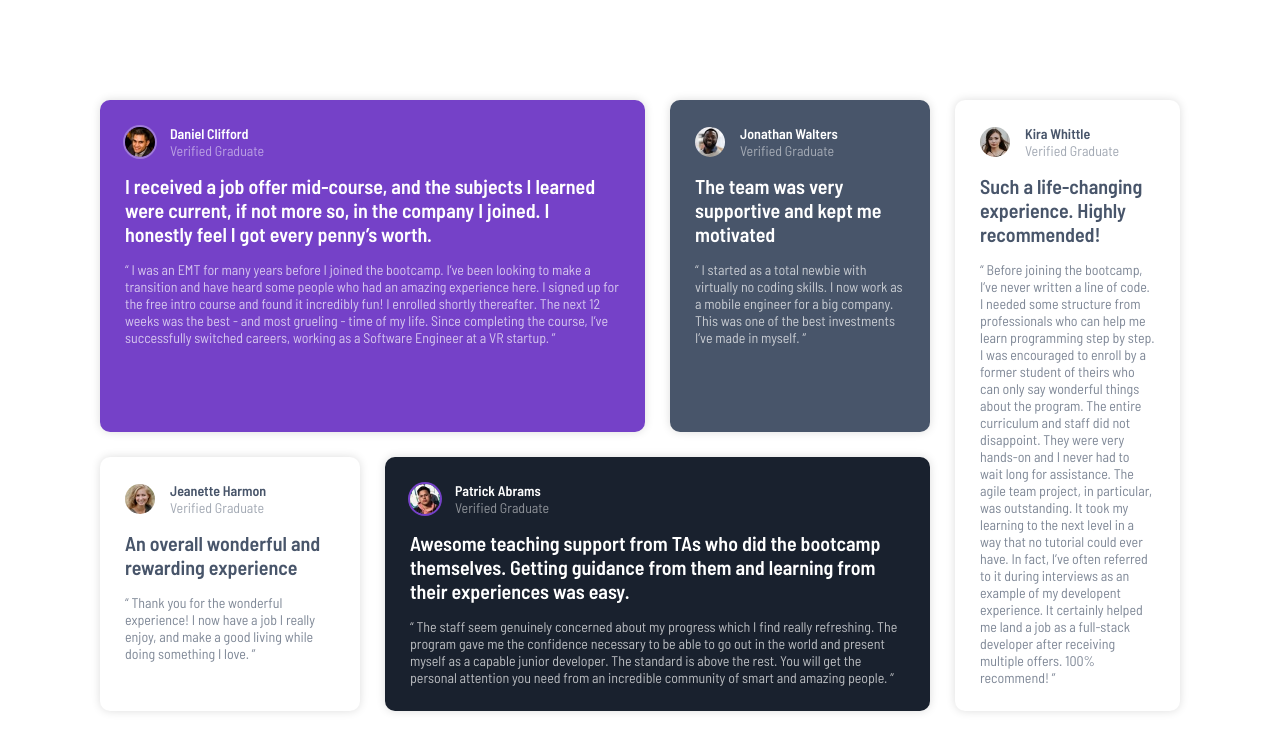
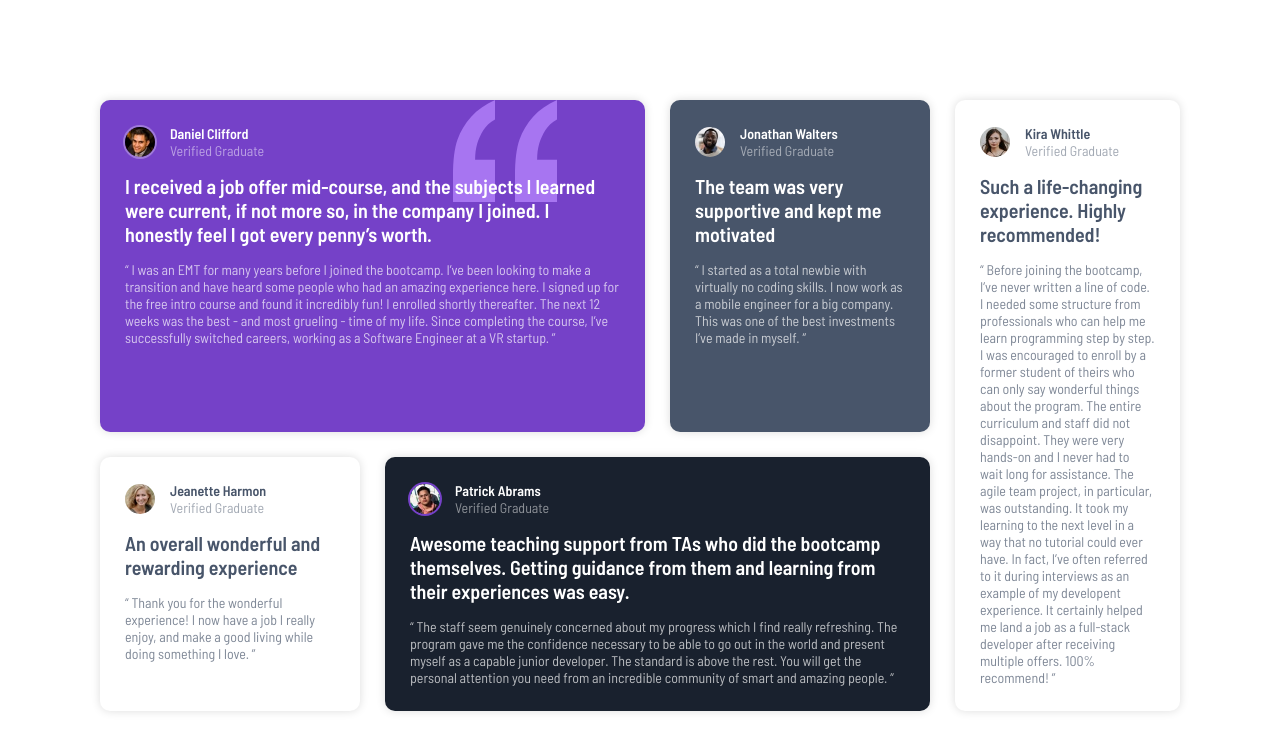
Before and after one commit to AlanMFlores/testimonials-grid-section-main, a plain HTML site: page index.html in a window 1280 px wide. Drawn offline with Linux system fonts and the light colour scheme.

Commit message:
Background quotes

```diff
--- a/styles.css
+++ b/styles.css
@@ -95,6 +95,9 @@ p {
 .dan-cliff {
     color: var(--white);
     background: var(--moderate-violet);
+    background-image: url(images/bg-pattern-quotation.svg);
+    background-repeat: no-repeat;
+    background-position-x: 80%;
 }
 
 .dan-cliff .avatar {
```
